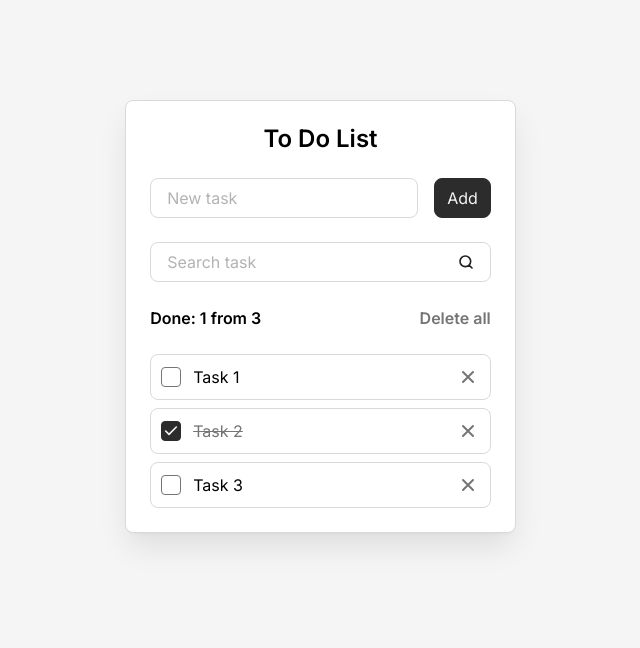
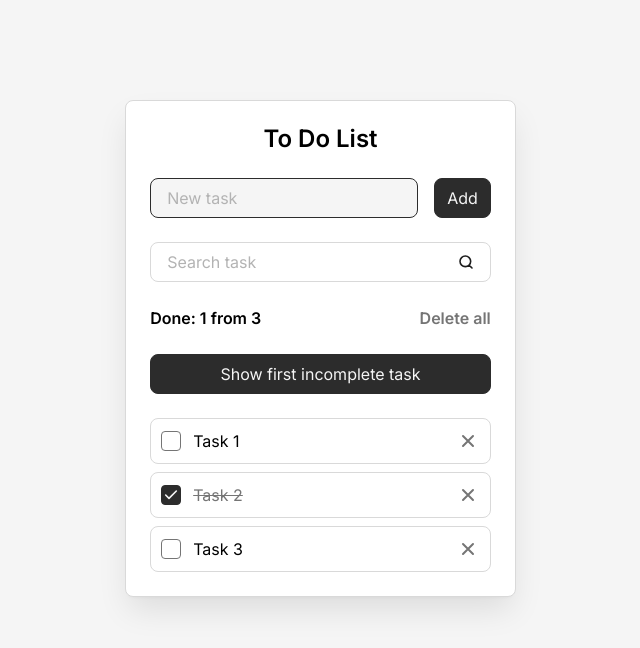
Before and after one commit to AlexMaxeven/todo-react, a React (Vite) app: page / in a window 1280 px wide. Shown: the top 648 px of the page, without its empty margins (312-952 px from the left). Built offline with nearby package versions, Linux system fonts and the light colour scheme.

Commit message:
add new tasks btn

```diff
--- a/package.json
+++ b/package.json
@@ -3,6 +3,7 @@
   "private": true,
   "version": "0.0.0",
   "type": "module",
+  "homepage": "https://alexmaxeven.github.io/todo-react",
   "scripts": {
     "dev": "vite",
     "server": "json-server db.json5 --watch --port 3001",
@@ -12,6 +13,7 @@
     "copy404": "cpy dist/index.html dist --rename=404.html --flat",
     "predeploy": "run-s build copy404",
     "deploy": "gh-pages -d dist"
+
   },
   "dependencies": {
     "react": "^19.1.0",
--- a/src/components/AddTaskForm.jsx
+++ b/src/components/AddTaskForm.jsx
@@ -7,6 +7,7 @@
         addTask,
         newTaskTitle,
         setNewTaskTitle,
+        newTaskInputRef
     } = props;
 
 
@@ -22,6 +23,7 @@
                 className="todo__field"
                 label="New task"
                 id="new-task"
+                ref={newTaskInputRef}
                 value={newTaskTitle}
                 onInput={(event) => setNewTaskTitle(event.target.value)}
             />
--- a/src/components/Button.jsx
+++ b/src/components/Button.jsx
@@ -4,12 +4,14 @@
         className = '',
         type = 'button',
         children,
+        onClick,
     } = props;
 
     return (
         <button
             className={`button ${className}`}
             type={type}
+            onClick={onClick}
         >
             {children}
         </button>
--- a/src/components/Field.jsx
+++ b/src/components/Field.jsx
@@ -7,6 +7,7 @@
     type = 'text',
     onInput,
     value,
+    ref
   } = props;
 
     return (
@@ -27,6 +28,7 @@
             type={type}
             value={value}
             onInput={onInput}
+            ref={ref}
           />
         </div>
     )
--- a/src/components/Todo.jsx
+++ b/src/components/Todo.jsx
@@ -2,8 +2,9 @@
 import SearchTaskForm from './SearchTaskForm';
 import TodoInfo from './TodoInfo';
 import TodoList from './TodoList';
+import Button from './Button';
 
-import { useState, useEffect } from 'react';
+import { useState, useEffect, useRef } from 'react';
 
 const Todo = () => {
 
@@ -24,6 +25,11 @@
     const [newTaskTitle, setNewTaskTitle] = useState('');
 
     const [searchQuery, setSearchQuery] = useState('');
+
+    const newTaskInputRef = useRef(null)
+
+    const firstIncompleteTaskRef = useRef(null)
+    const firstInCompleteTaskId = tasks.find(({ isDone }) => !isDone)?.id;
 
     const deleteAllTasks = () => {
         const isConfirmed = confirm('Are you sure you want to delete all tasks?');
@@ -59,7 +65,9 @@
     }
 
     const addTask = () => {{
-        console.log('Add task');
+        // console.log('Add task');
+
+        // const newTaskTitle = newTaskInputRef.current.value;
 
         if (newTaskTitle.trim().length > 0) {
             const newTask = {
@@ -70,13 +78,21 @@
 
             setTasks([...tasks, newTask]);
             setNewTaskTitle('');
+            // newTaskInputRef.current.value = '';
             setSearchQuery('');
+            newTaskInputRef.current.focus();
         }
+
+        // console.log('newTaskInputRef:', newTaskInputRef)
     }}
 
     useEffect(() => {
         localStorage.setItem('tasks', JSON.stringify(tasks));
     }, [tasks]);
+
+    useEffect(() => {
+        newTaskInputRef.current.focus();
+    }, []);
 
     const clearSearchQuery = searchQuery.trim().toLowerCase();
     const filteredTasks = clearSearchQuery.length > 0
@@ -89,6 +105,7 @@
 
             <AddTaskForm
                 addTask={addTask}
+                newTaskInputRef={newTaskInputRef}
                 newTaskTitle={newTaskTitle}
                 setNewTaskTitle={setNewTaskTitle}
             />
@@ -104,9 +121,17 @@
                 onDeleteAllButtonClick={deleteAllTasks}
             />
 
+            <Button
+                onClick={() => firstIncompleteTaskRef.current?.scrollIntoView({     behavior: 'smooth' })
+                }>
+                Show first incomplete task
+            </Button>
+
             <TodoList
                 tasks={tasks}
                 filteredTasks={filteredTasks}
+                firstIncompleteTaskRef={firstIncompleteTaskRef}
+                firstInCompleteTaskId={firstInCompleteTaskId}
                 onDeleteTaskButtonClick={deleteTask}
                 onTaskCompleteChange={toggleTaskCompleted}
             />
--- a/src/components/TodoItem.jsx
+++ b/src/components/TodoItem.jsx
@@ -4,13 +4,14 @@
         className = '',
         id,
         title,
+        ref,
         isDone,
         onDeleteTaskButtonClick,
         onTaskCompleteChange,
     } = props;
 
     return (
-        <li className={`todo-item ${className}`}>
+        <li className={`todo-item ${className}`} ref={ref}>
           <input
             className="todo-item__checkbox"
             id={id}
--- a/src/components/TodoList.jsx
+++ b/src/components/TodoList.jsx
@@ -7,6 +7,8 @@
         tasks = [],
         onDeleteTaskButtonClick,
         onTaskCompleteChange,
+        firstIncompleteTaskRef,
+        firstIncompleteTaskId,
     } = props;
 
     const hasTasks = tasks.length > 0;
@@ -33,7 +35,10 @@
     <ul className="todo__list">
         {(filteredTasks ?? tasks).map((task) => (
             <TodoItem
+
                 key={task.id}
+                ref={task.id === firstIncompleteTaskId ? firstIncompleteTaskRef : null}
+
                 onDeleteTaskButtonClick={onDeleteTaskButtonClick}
                 onTaskCompleteChange={onTaskCompleteChange}
                 {...task}
```
